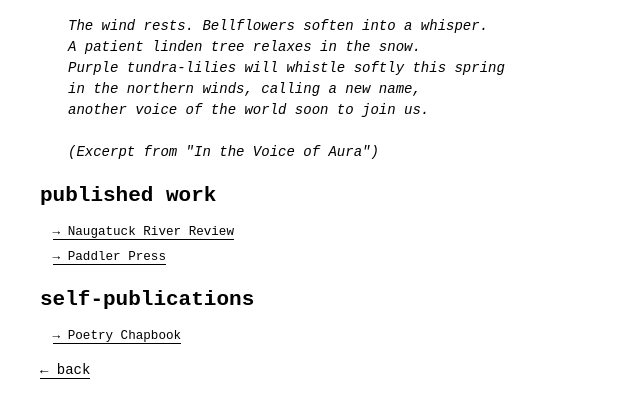
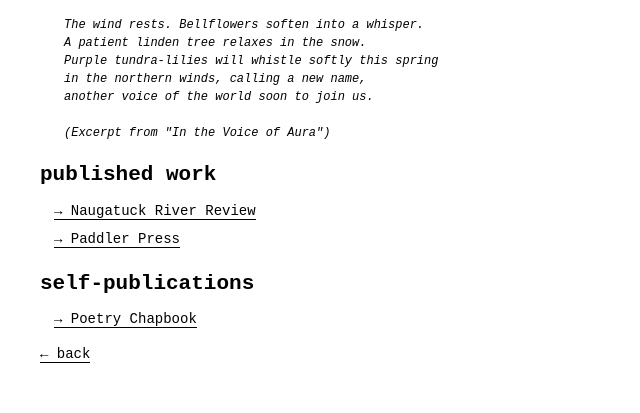
Before and after one commit to RyanDMT/ryandmt, a plain HTML site: page writing.html in a window 1280 px wide. Shown: the part 85-498 px from the top of the page, without its empty margins (0-640 px from the left). Drawn offline with Linux system fonts and the light colour scheme.

Commit message:
/writing adjust font sizes

```diff
--- a/writing.html
+++ b/writing.html
@@ -36,11 +36,12 @@
     }
     .poem {
       font-style: italic;
+      font-size: 12px;
       margin-left: 2em;
     }
     .sub-link {
       margin-left: 1em;
-      font-size: 0.9em;
+      font-size: 14px;
       margin-top: -0.5em;
       margin-bottom: 1em;
     }
```
